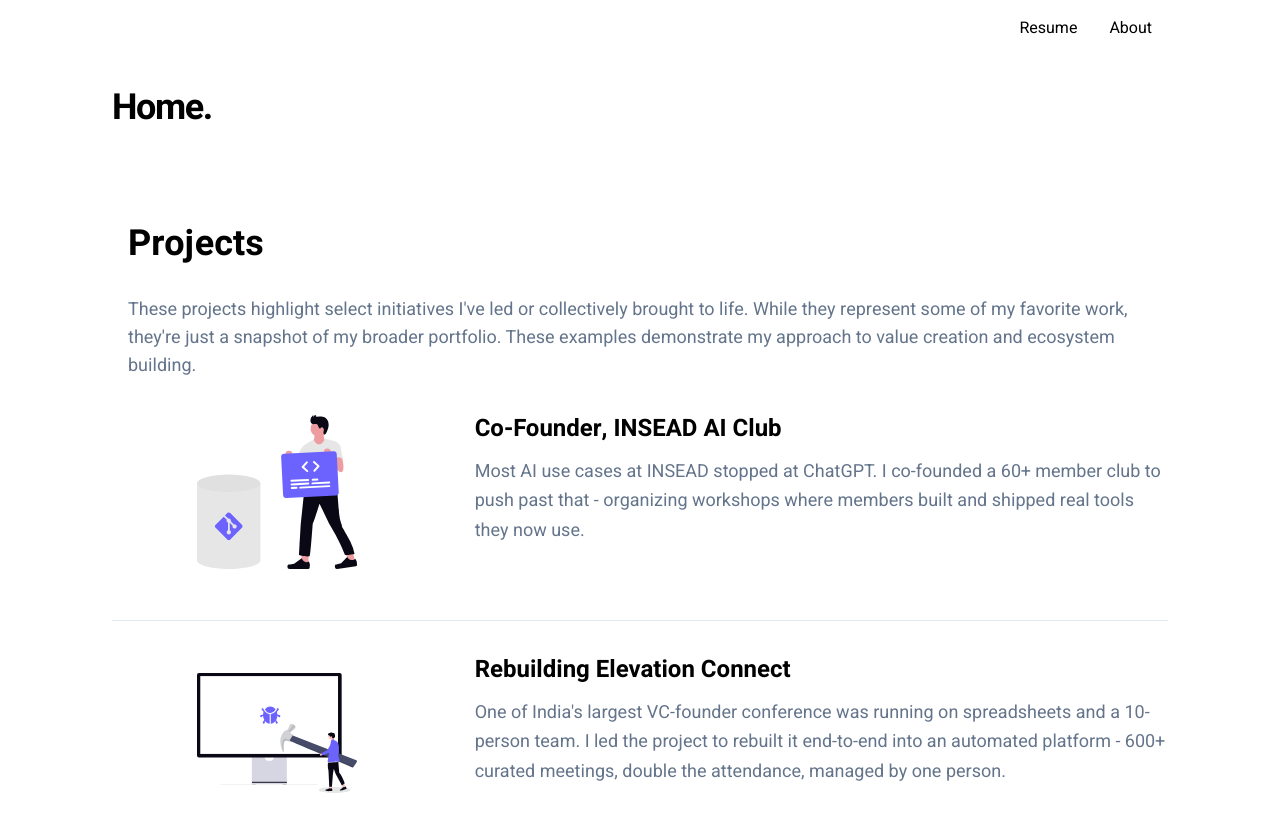
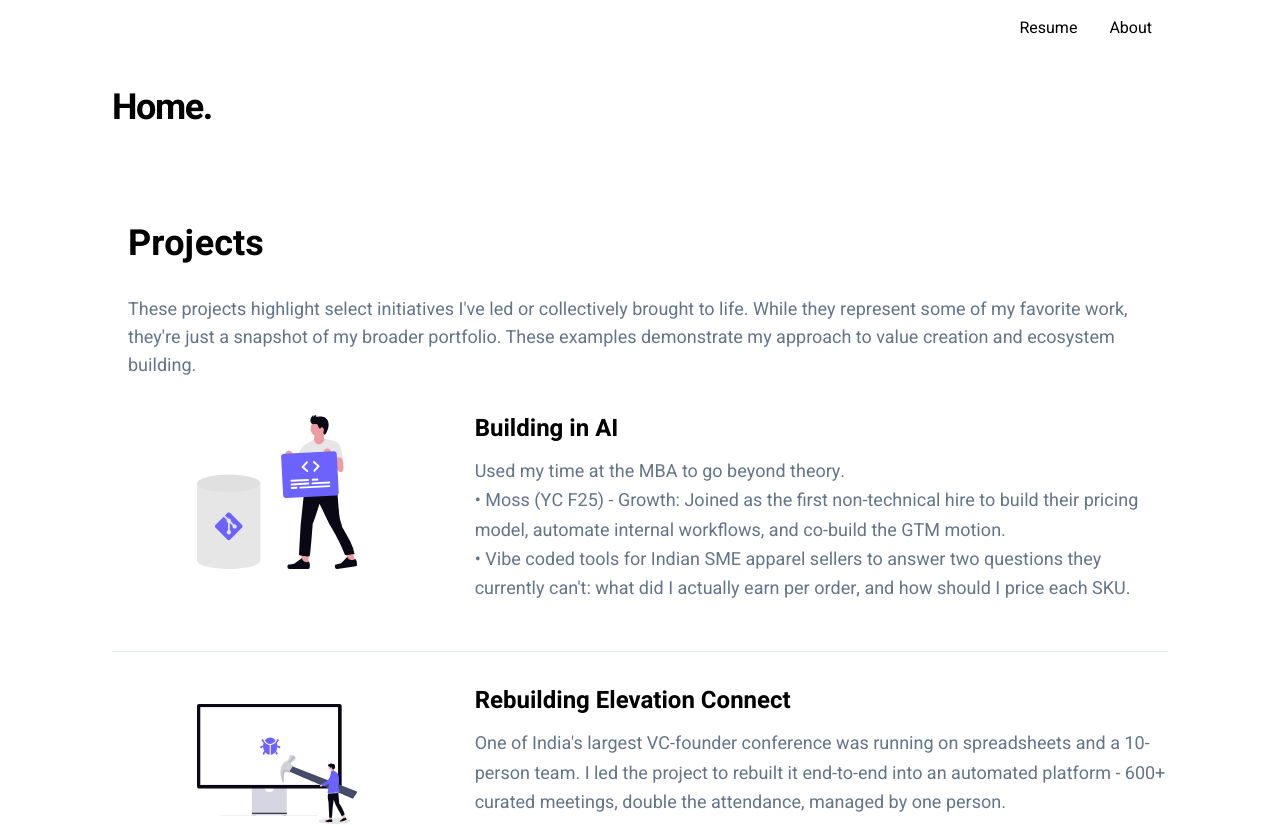
Before and after one commit to SanaOberoi/My-Portfolio, a Next.js app: page /projects in a window 1280 px wide. Shown: the top 825 px of the page. Built offline with nearby package versions, Linux system fonts and the light colour scheme.

Commit message:
Fix layout alignment and update 2026 resume link

```diff
--- a/_posts/ai-club.md
+++ b/_posts/ai-club.md
@@ -1,6 +1,9 @@
 ---
-title: 'Co-Founder, INSEAD AI Club'
-excerpt: "Most AI use cases at INSEAD stopped at ChatGPT. I co-founded a 60+ member club to push past that - organizing workshops where members built and shipped real tools they now use."
+title: 'Building in AI'
+excerpt: |
+  Used my time at the MBA to go beyond theory.
+  • Moss (YC F25) - Growth: Joined as the first non-technical hire to build their pricing model, automate internal workflows, and co-build the GTM motion.
+  • Vibe coded tools for Indian SME apparel sellers to answer two questions they currently can't: what did I actually earn per order, and how should I price each SKU.
 coverImage: '/AI.svg'
 date: '2026-02-28T10:00:00.000Z'
 author:
@@ -10,18 +13,20 @@ ogImage:
   url: '/assets/blog/preview/ai-club.jpg'
 ---
 
-When I joined INSEAD, everyone in the cohort was eager to understand AI but most usage stopped at basic ChatGPT prompting. There was no structured, go-to place to move beyond the noise into actual application. I realized the fastest way to learn wasn't in isolation, so I decided to co-build a community that could figure it out together.
+I didn't want to finish the MBA having only ready about AI. I wanted to have built something real. Two things came out of that.
 
-## My Role
+### Moss (YC F25) - Growth
+Moss is a real-time semantic search for AI agents. I joined as the first non-technical hire.
 
-* **Facilitator.**  I stepped in as someone who wanted to learn and believed a collaborative environment was the best way to do it.
+**Designed the product pricing system.** Identified three structural gaps in existing pricing, benchmarked against competitors, and shipped a new pricing system that unblocked stalled enterprise deals and contributed to first closed contracts.
 
-* **Track layer.** Sourcing resources, organizing deep dives, and creating a space where curiosity could turn into something functional.
+**Diagnosed process gaps.** In internal operations and automated workflows across CRM architecture and prospect mapping.
 
-* **Community builder.** Grew a 60+ member cross-campus club and partnered with tool providers to give the cohort friction-free access to experiment.
+**Worked with the founding team.** To build GTM strategy from the ground up.
 
-## Execution
+### Tools for Indian SME Sellers
+Indian SME apparel sellers make pricing and inventory decisions without knowing their true economics—settlement systems are genuinely hard to audit at order level, so most assume a 5–7% monthly loss and move on. I built two tools to fix that.
 
-* **From Research to Application.** We structured the club to bridge academic research and tangible application. We started by actually understanding how the technology worked — breaking down foundational papers like Attention Is All You Need and Language Models are Few-Shot Learners in reading groups, then moved to deep dives on supervised vs. unsupervised learning and specific domains including vision, text, and voice.
+**Reconciliation engine.** Audits every order against the official rate card, surfaces overcharges the platform won't flag, and identifies what's disputable before the window closes.
 
-* **Zero-to-One Builds.** The goal was always hands-on execution. We ran live workshops where members built functional websites from scratch using AI agents like Manus and Lovable. Some of what came out of those sessions include: a travel itinerary tool for INSEAD students, a networking productivity tool, and a personal anniversary website a classmate built for his partner telling their story.
+**Pricing and margin engine.** Decodes what platforms actually deduct per order so sellers can price each SKU knowing exactly what lands in their account.
--- a/components/hero-post.js
+++ b/components/hero-post.js
@@ -34,7 +34,7 @@ export default function HeroPost({
           </div>
         </div>
         <div>
-          <p className="text-lg leading-relaxed mb-4 text-slate-500">{excerpt}</p>
+          <p className="text-lg leading-relaxed mb-4 text-slate-500 whitespace-pre-line">{excerpt}</p>
         </div>
       </div>
     </section>
--- a/components/intro.js
+++ b/components/intro.js
@@ -18,7 +18,7 @@ export default function Intro() {
   Full-stack founder partner. Co-Built the Corp Dev practice from 0 to 1 at Elevation Capital and worked with founders across some of their hardest problems.
 </p>
         <a
-  href="/Sana Oberoi_CV.pdf"
+  href="/Resume_2026.pdf"
   target="_blank"
   rel="noopener noreferrer"
   className="bg-red-500 hover:bg-white hover:text-red-500 border border-red-500 text-white font-bold py-3 px-12 lg:px-8 duration-200 transition-colors mt-6 inline-block"
--- a/components/navigation.js
+++ b/components/navigation.js
@@ -13,7 +13,7 @@ export default function Navigation() {
                     </li>
                     <li>
 <a
-  href="/Sana Oberoi_CV.pdf"
+  href="/Resume_2026.pdf"
   target="_blank"
   rel="noopener noreferrer"
   className="hover:text-success duration-200 transition-colors p-4 block"
--- a/components/post-preview.js
+++ b/components/post-preview.js
@@ -29,7 +29,7 @@ export default function PostPreview({
               <a className="hover:underline">{title}</a>
             </Link>
           </h3>
-          <p className="text-lg leading-relaxed mb-4 text-slate-500">{excerpt}</p>
+          <p className="text-lg leading-relaxed mb-4 text-slate-500 whitespace-pre-line">{excerpt}</p>
         </div>
       </div>
     </div>
--- /dev/null
+++ b/index.html
@@ -0,0 +1,55 @@
+<!DOCTYPE html>
+<html lang="en">
+<head>
+  <meta charset="UTF-8">
+  <meta name="viewport" content="width=device-width, initial-scale=1.0">
+  <title>Krishna</title>
+  <style>
+    * { margin: 0; padding: 0; box-sizing: border-box; }
+    body {
+      font-family: 'Georgia', serif;
+      background: #f5f3ef;
+      color: #1a1a1a;
+      display: flex;
+      align-items: center;
+      justify-content: center;
+      min-height: 100vh;
+    }
+    .card {
+      text-align: center;
+      padding: 3rem 2rem;
+    }
+    h1 {
+      font-size: 4rem;
+      font-weight: normal;
+      letter-spacing: -1px;
+      margin-bottom: 0.5rem;
+    }
+    .role {
+      font-size: 1.1rem;
+      color: #555;
+      letter-spacing: 0.05em;
+      margin-bottom: 1.5rem;
+    }
+    .divider {
+      width: 40px;
+      height: 1px;
+      background: #bbb;
+      margin: 1.5rem auto;
+    }
+    .tagline {
+      font-size: 1rem;
+      color: #777;
+      font-style: italic;
+    }
+  </style>
+</head>
+<body>
+  <div class="card">
+    <h1>Krishna</h1>
+    <p class="role">Marketer at Google</p>
+    <div class="divider"></div>
+    <p class="tagline">Driving growth through outbound marketing.</p>
+  </div>
+</body>
+</html>
```
Also changed, not shown: 2 other files (tests, documents, lock files or other folders).
